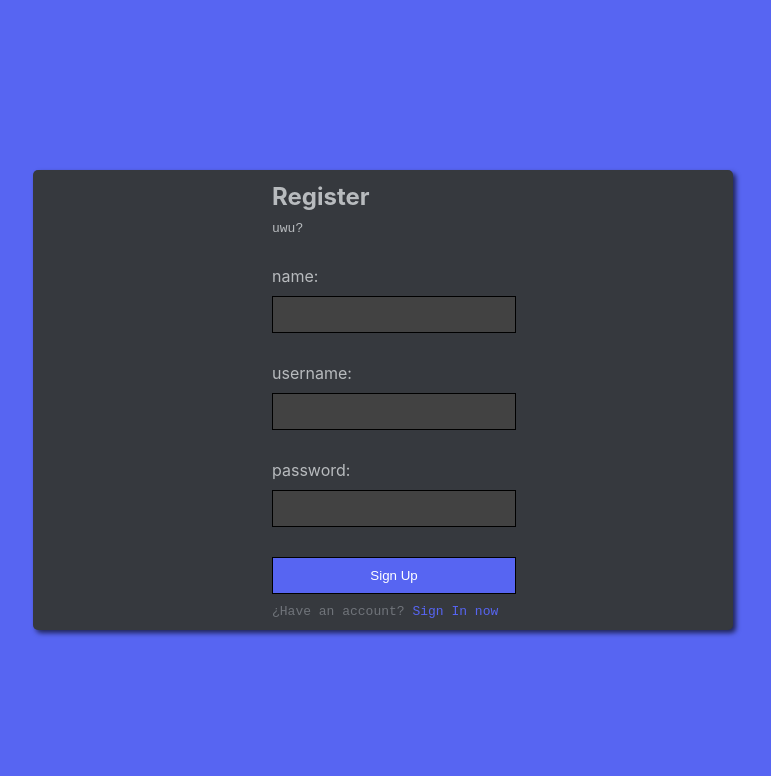
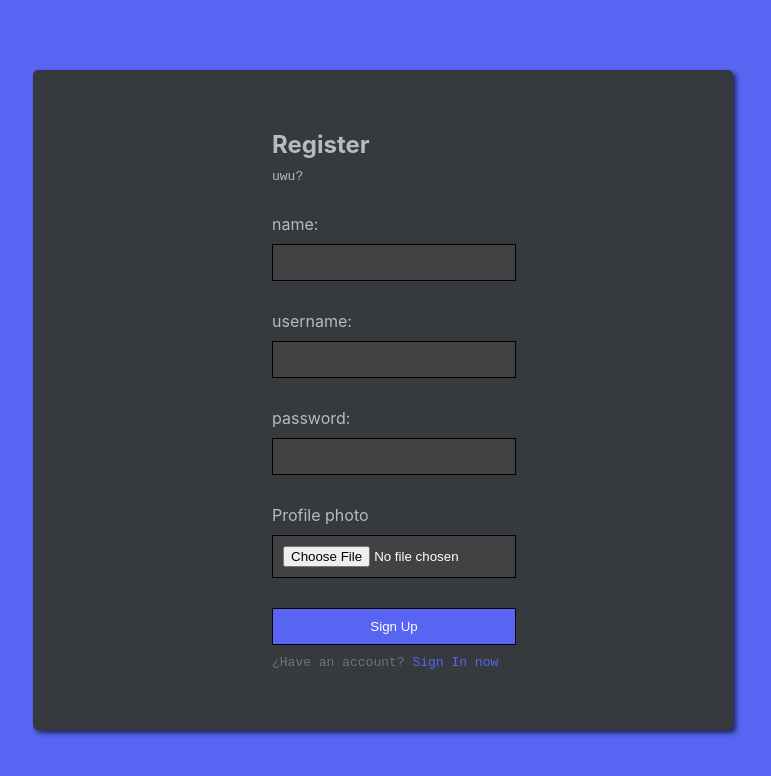
Before and after one commit to hxst1/FriendsAndEnemies-Frontend-React, a React (Create React App) app: page /register in a window 1280 px wide. Shown: the top 776 px of the page, without its empty margins (257-1028 px from the left). Built offline with nearby package versions, Linux system fonts and the light colour scheme.

Commit message:
:zap: upload images

```diff
--- a/package.json
+++ b/package.json
@@ -7,6 +7,7 @@
     "@testing-library/jest-dom": "^5.16.2",
     "@testing-library/react": "^12.1.3",
     "@testing-library/user-event": "^13.5.0",
+    "axios": "^0.26.0",
     "jwt-decode": "^3.1.2",
     "msw": "^0.38.1",
     "react": "^17.0.2",
--- a/src/components/RegisterForm/RegisterForm.js
+++ b/src/components/RegisterForm/RegisterForm.js
@@ -1,116 +1,40 @@
 import { useState } from "react";
 import { useDispatch } from "react-redux";
 import { Link, useNavigate } from "react-router-dom";
-import styled from "styled-components";
 import { registerThunk } from "../../redux/thunks/userThunk";
-
-const FormContainer = styled.form`
-  color: #000;
-  display: flex;
-  justify-content: center;
-  align-items: center;
-  background-color: #36393e;
-  border-radius: 5px;
-  box-shadow: 3px 3px 5px 0px rgba(0, 0, 0, 0.64);
-  height: 50%;
-  padding: 30px;
-  width: 50%;
-  min-width: 400px;
-  & ul {
-    & li {
-      display: flex;
-      flex-direction: column;
-      list-style: none;
-      margin: 30px;
-      width: 222px;
-
-      & .title {
-        color: #b8bbbe;
-        padding: 0;
-        margin: 0;
-      }
-
-      & .userReg {
-        color: #b8bbbe;
-      }
-
-      & label {
-        margin-bottom: 10px;
-        color: #b8bbbe;
-      }
-      & input {
-        background-color: #424242;
-        border: 1px solid #000;
-        padding: 10px;
-        color: #fff;
-        width: 100%;
-        outline: none;
-      }
-
-      & button {
-        width: 100%;
-        background-color: #5765f2;
-        padding: 10px;
-        border: 1px solid #000;
-        list-style: none;
-        text-decoration: none;
-        color: #fff;
-      }
-
-      & button:hover {
-        background-color: #4752c4;
-      }
-
-      & p {
-        width: 244px;
-        font-family: monospace;
-        margin-top: 10px;
-        font-size: 13px;
-        color: #70747a;
-
-        & .link {
-          color: #5765f2;
-          text-decoration: none;
-        }
-      }
-    }
-  }
-`;
+import FormContainer from "./RegisterFormStyle";
 
 const RegisterForm = () => {
   const navigate = useNavigate();
   const dispatch = useDispatch();
-  const initialFormData = {
+  const blannkFields = {
     name: "",
     username: "",
     password: "",
+    image: "",
   };
-  const [formData, setFormData] = useState(initialFormData);
+  const [formData, setFormData] = useState(blannkFields);
+  const isInvalid =
+    formData.username === "" ||
+    formData.password === "" ||
+    formData.name === "" ||
+    formData.image === "";
 
-  const resetValues = () => {
-    document.querySelector("#name").value = "";
-    document.querySelector("#username").value = "";
-    document.querySelector("#password").value = "";
-    setFormData({ ...initialFormData });
+  const changeData = (event) => {
+    setFormData({ ...formData, [event.target.id]: event.target.value });
   };
 
-  const handleChange = (event) => {
-    setFormData({
-      ...formData,
-      [event.target.name]: event.target.value,
-    });
+  const changeFile = (event) => {
+    const test = event.target.files;
+    console.log(test[0]);
+    setFormData({ ...formData, image: test[0] });
   };
 
-  const handleSubmit = (event) => {
+  const submitForm = (event) => {
     event.preventDefault();
+    console.log(formData);
     dispatch(registerThunk(formData, navigate));
-    resetValues();
   };
-
-  const isFilled =
-    formData.name !== "" &&
-    formData.username !== "" &&
-    formData.password !== "";
 
   const audio = new Audio("owo.mp3");
 
@@ -121,7 +45,7 @@ const RegisterForm = () => {
   return (
     <FormContainer
       className="form-container"
-      onSubmit={handleSubmit}
+      onSubmit={submitForm}
       autoComplete="off"
       noValidate
     >
@@ -138,7 +62,7 @@ const RegisterForm = () => {
             type="text"
             name="name"
             id="name"
-            onChange={handleChange}
+            onChange={changeData}
             required
           />
         </li>
@@ -150,7 +74,7 @@ const RegisterForm = () => {
             type="text"
             name="username"
             id="username"
-            onChange={handleChange}
+            onChange={changeData}
             required
           />
         </li>
@@ -162,9 +86,20 @@ const RegisterForm = () => {
             type="password"
             name="password"
             id="password"
-            onChange={handleChange}
+            onChange={changeData}
             autoComplete="on"
             required
+          />
+        </li>
+        <li>
+          <label htmlFor="image">Profile photo</label>
+          <input
+            type="file"
+            id="image"
+            name="image"
+            placeholder="Upload an Image"
+            required
+            onChange={changeFile}
           />
         </li>
         <li>
@@ -172,7 +107,7 @@ const RegisterForm = () => {
             type="submit"
             onClick={start}
             className="button"
-            disabled={!isFilled}
+            disabled={isInvalid}
           >
             Sign Up
           </button>
--- /dev/null
+++ b/src/components/RegisterForm/RegisterFormStyle.js
@@ -0,0 +1,75 @@
+import styled from "styled-components";
+
+const FormContainer = styled.form`
+  color: #000;
+  display: flex;
+  justify-content: center;
+  align-items: center;
+  background-color: #36393e;
+  border-radius: 5px;
+  box-shadow: 3px 3px 5px 0px rgba(0, 0, 0, 0.64);
+  padding: 30px;
+  width: 50%;
+  min-width: 400px;
+  & ul {
+    & li {
+      display: flex;
+      flex-direction: column;
+      list-style: none;
+      margin: 30px;
+      width: 222px;
+
+      & .title {
+        color: #b8bbbe;
+        padding: 0;
+        margin: 0;
+      }
+
+      & .userReg {
+        color: #b8bbbe;
+      }
+
+      & label {
+        margin-bottom: 10px;
+        color: #b8bbbe;
+      }
+      & input {
+        background-color: #424242;
+        border: 1px solid #000;
+        padding: 10px;
+        color: #fff;
+        width: 100%;
+        outline: none;
+      }
+
+      & button {
+        width: 100%;
+        background-color: #5765f2;
+        padding: 10px;
+        border: 1px solid #000;
+        list-style: none;
+        text-decoration: none;
+        color: #fff;
+      }
+
+      & button:hover {
+        background-color: #4752c4;
+      }
+
+      & p {
+        width: 244px;
+        font-family: monospace;
+        margin-top: 10px;
+        font-size: 13px;
+        color: #70747a;
+
+        & .link {
+          color: #5765f2;
+          text-decoration: none;
+        }
+      }
+    }
+  }
+`;
+
+export default FormContainer;
--- a/src/redux/actions/actionCreator.js
+++ b/src/redux/actions/actionCreator.js
@@ -9,3 +9,8 @@ export const registerAction = (newUser) => ({
   type: actionTypes.register,
   newUser,
 });
+
+export const loadUsersAction = (users) => ({
+  type: actionTypes.users,
+  users,
+});
--- a/src/redux/actions/actionTypes.js
+++ b/src/redux/actions/actionTypes.js
@@ -1,6 +1,7 @@
 const actionTypes = {
   login: "sign-in",
   register: "sign-up",
+  loadUsers: "load-users",
 };
 
 export default actionTypes;
--- a/src/redux/reducer/index.js
+++ b/src/redux/reducer/index.js
@@ -1,6 +1,6 @@
 import { combineReducers } from "redux";
-import userReducer from "./userReducer/userReducer";
+import tokenReducer from "./tokenReducer/tokenReducer";
 
-const rootReducer = combineReducers({ user: userReducer });
+const rootReducer = combineReducers({ user: tokenReducer });
 
 export default rootReducer;
--- a/src/redux/reducer/userReducer/userReducer.js
+++ b/src/redux/reducer/tokenReducer/tokenReducer.js
@@ -1,6 +1,6 @@
 import actionTypes from "../../actions/actionTypes";
 
-const userReducer = (currentToken = {}, action = {}) => {
+const tokenReducer = (currentToken = {}, action = {}) => {
   let newToken;
   switch (action.type) {
     case actionTypes.login:
@@ -15,4 +15,4 @@ const userReducer = (currentToken = {}, action = {}) => {
   return newToken;
 };
 
-export default userReducer;
+export default tokenReducer;
--- a/src/redux/thunks/userThunk.js
+++ b/src/redux/thunks/userThunk.js
@@ -1,5 +1,6 @@
 import { loginAction, registerAction } from "../actions/actionCreator";
 import jwtDecode from "jwt-decode";
+import axios from "axios";
 
 export const userThunk = (user, navigate) => async (dispatch) => {
   const response = await fetch(`${process.env.REACT_APP_APIURL}users/login`, {
@@ -18,20 +19,57 @@ export const userThunk = (user, navigate) => async (dispatch) => {
   navigate("/uwu");
 };
 
-export const registerThunk = (user, navigate) => async (dispatch) => {
+export const registerThunk = (formData, navigate) => async (dispatch) => {
+  const data = new FormData();
+  data.append("image", formData.image);
+  data.append("name", formData.name);
+  data.append("username", formData.username);
+  data.append("password", formData.password);
+
+  const url = `${process.env.REACT_APP_APILOCAL}users/register`;
+
+  const config = {
+    headers: { "content-type": "multipart/form-data" },
+  };
+
+  axios
+    .post(url, data, config)
+    .then((response) => {
+      console.log(response);
+      dispatch(registerAction(data));
+      navigate("/login");
+    })
+    .catch((error) => {
+      console.log(error);
+    });
+};
+/*
+export const loadProfileThunk = (token) => async (dispatch) => {
   const response = await fetch(
-    `${process.env.REACT_APP_APIURL}users/register`,
+    `${process.env.REACT_APP_API_HEROKU_URL}user/user`,
     {
-      method: "POST",
+      method: "GET",
       headers: {
-        "Content-Type": "application/json",
+        Authorization: `Bearer ${token}`,
       },
-      body: JSON.stringify(user),
     }
   );
+  const newUser = await response.json();
 
-  if (!response.ok) return;
+  dispatch(loadProfileAction(newUser.actualUser));
+}; */
+
+/* export const loadUsersThunk = (token) => async (dispatch) => {
+  const response = await fetch(
+    `${process.env.REACT_APP_API_HEROKU_URL}user/users`,
+    {
+      method: "GET",
+      headers: {
+        Authorization: `Bearer ${token}`,
+      },
+    }
+  );
   const newUser = await response.json();
-  dispatch(registerAction(newUser));
-  navigate("/login");
-};
+
+  dispatch(loadUsersAction(newUser.returnedUsers));
+}; */
```
Also changed, not shown: 2 other files (tests, documents, lock files or other folders).
